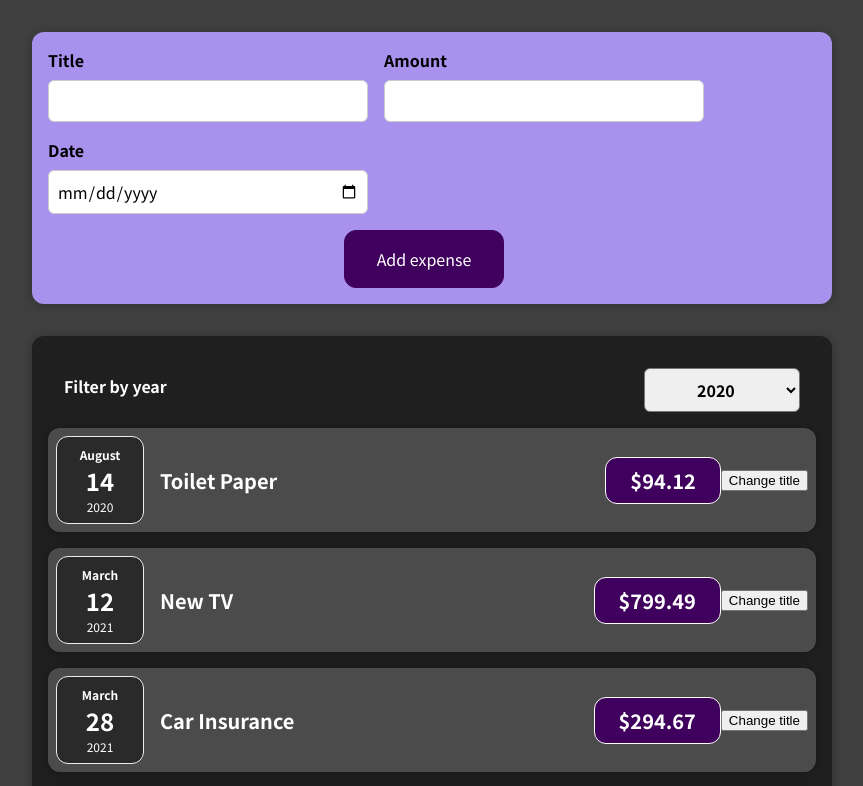
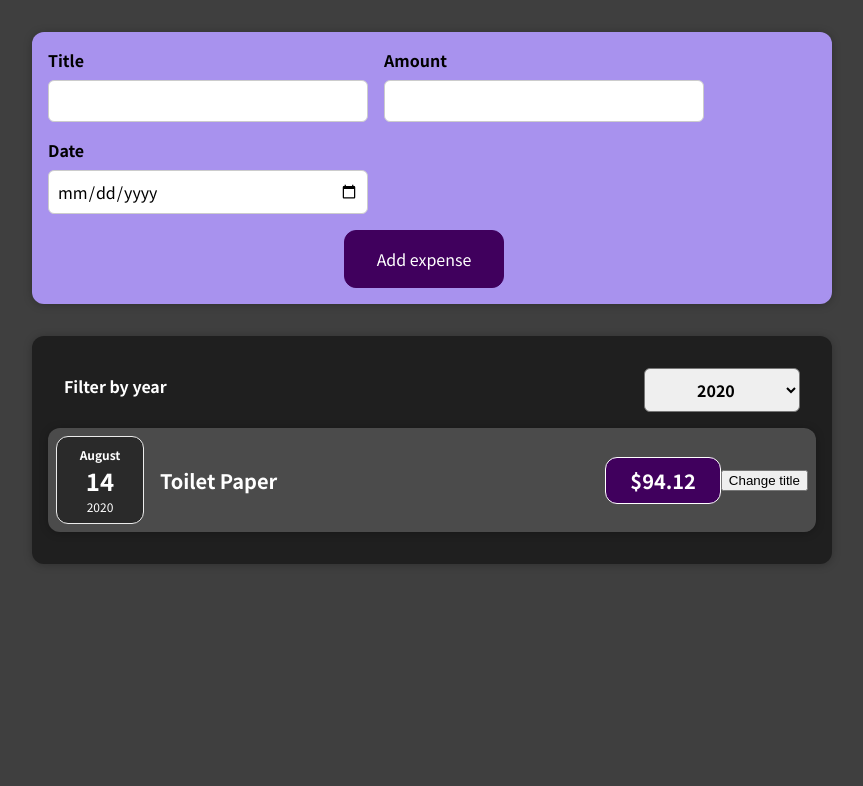
Before and after one commit to SergikEnergy/react-shwarzmuller, a React (Vite) app in the folder first-part/: page / in a window 1280 px wide. Shown: the top 786 px of the page, without its empty margins (208-1071 px from the left). Built offline with nearby package versions, Linux system fonts and the light colour scheme.

Commit message:
feat: add filter feature by year

```diff
--- a/first-part/src/App.jsx
+++ b/first-part/src/App.jsx
@@ -1,10 +1,15 @@
-import items from './utils/data';
+import { useState } from 'react';
+
+import DUMMY_ITEMS from './utils/data';
 import Expenses from './components/Expenses/Expenses';
 import NewExpense from './components/NewExpense/NewExpense';
 
 function App() {
+  const [items, seItems] = useState(DUMMY_ITEMS);
   const addExpenseHandler = (expense) => {
-    console.log('from app-->', expense);
+    // console.log('from app-->', expense);
+    seItems((prev) => [expense, ...prev]);
+    // console.log(items);
   };
 
   return (
--- a/first-part/src/components/Expenses/Expenses.jsx
+++ b/first-part/src/components/Expenses/Expenses.jsx
@@ -11,10 +11,16 @@ function Expenses({ items }) {
     setFilteredYear(selectedYear);
   };
 
+  const filteredExpenses = (items) => {
+    return items.filter((expense) => {
+      return expense.date.getFullYear().toString() === filteredYear;
+    });
+  };
+
   return (
     <Card className='expenses'>
       <ExpensesFilter selected={filteredYear} onChangeFilter={filterChangeHandler} />
-      {items.map((item) => (
+      {filteredExpenses(items).map((item) => (
         <ExpenseItem key={item.id} title={item.title} amount={item.amount} date={item.date} />
       ))}
     </Card>
```
